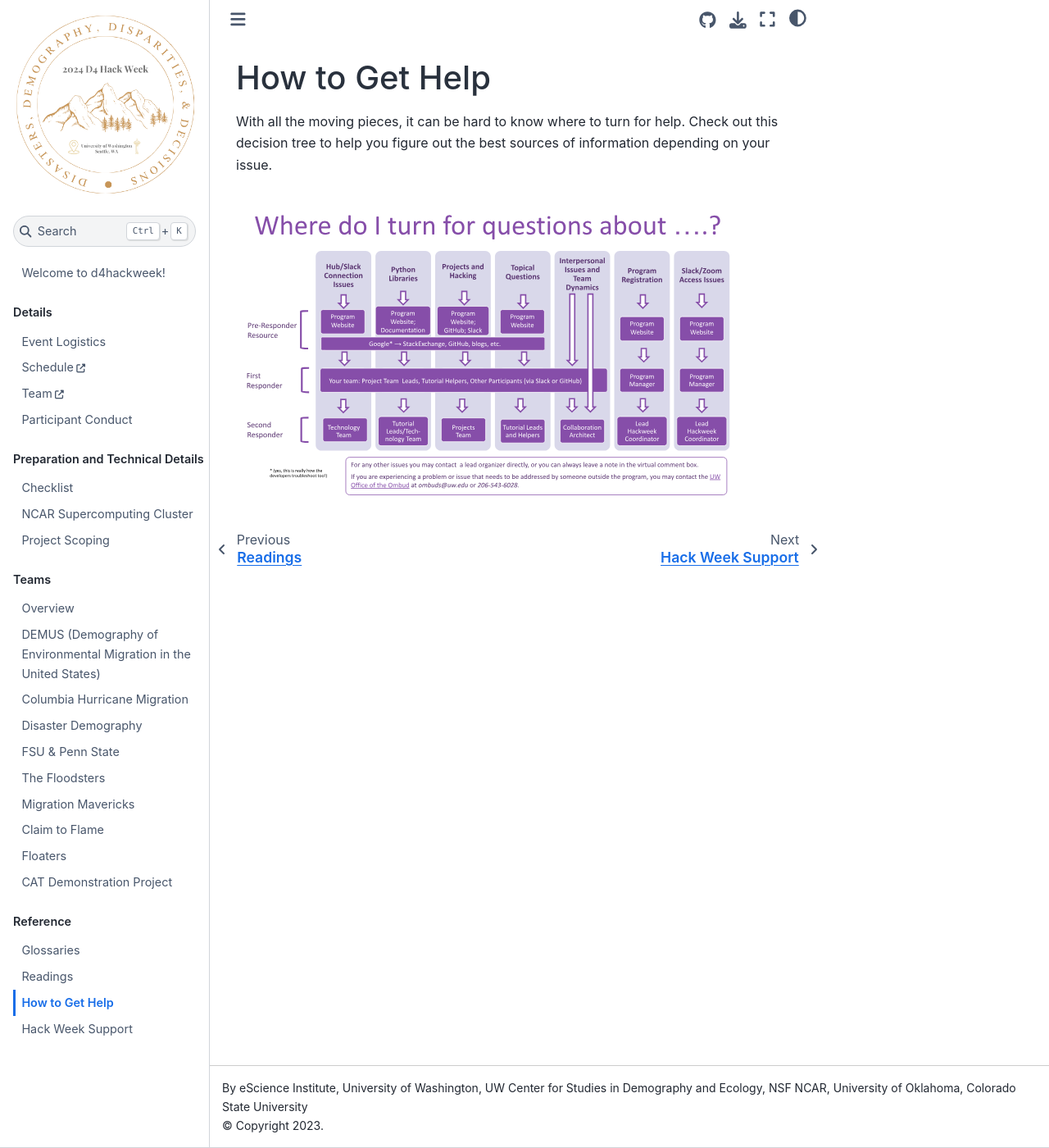
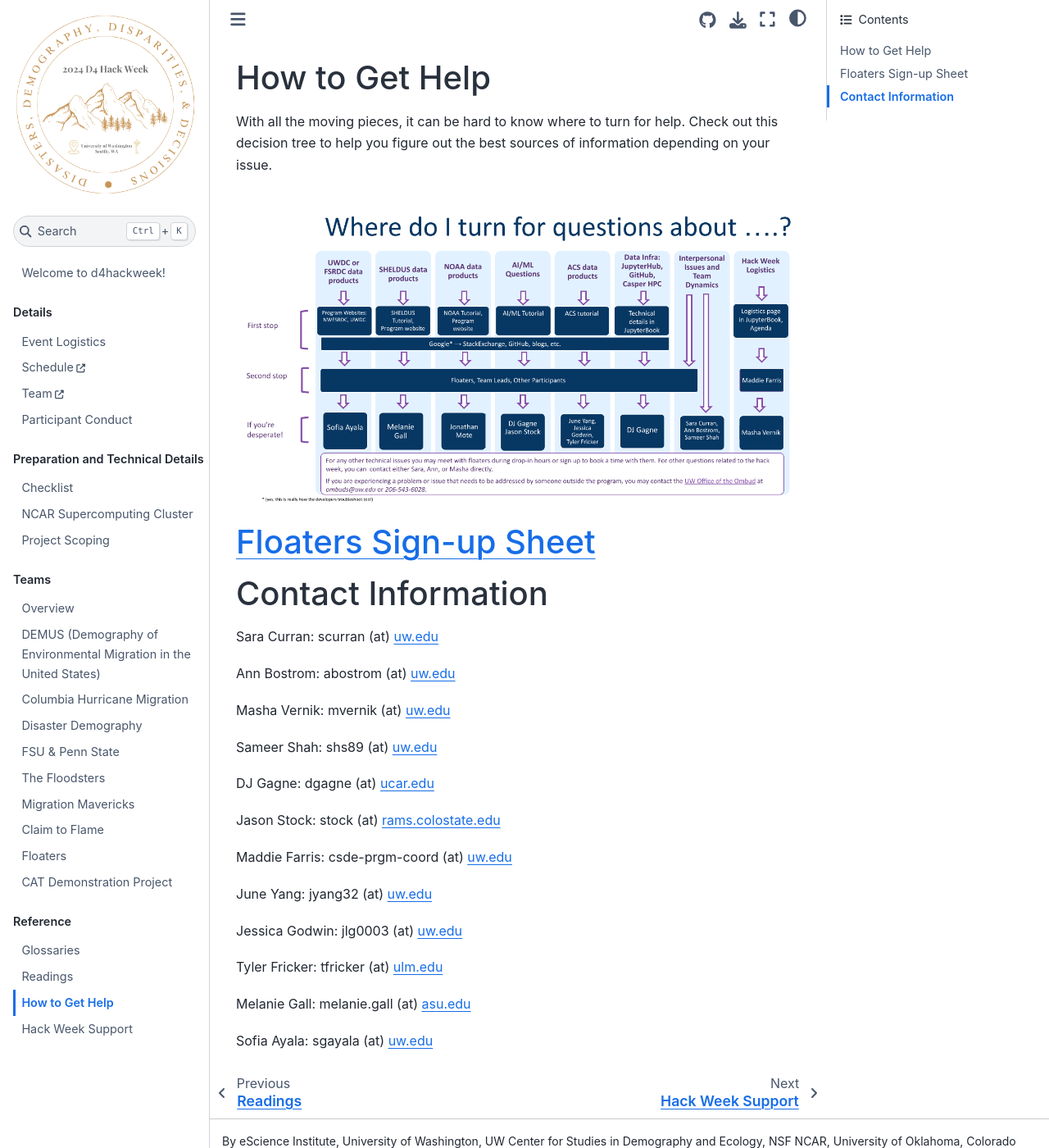
Before and after one commit to d4hackweek/d4book, a Jupyter Book: the page built from book/reference/questions.md, in a window 1280 px wide and 1400 px high. Shown: the whole window at 82% size. Built offline with Jupyter Book 1.0.4 settings and Sphinx 7.4.7 and the Sphinx Book theme 1.1.4, drawn with Linux system fonts in a browser that asks for light colours; pages that are not in the unit, such as notebooks, are missing from menus.

Commit message:
How to get help
Added how to get help page, added image referenced in how to get help page, edited floaters team page to include brief description + signup sheet

```diff
--- a/book/reference/questions.md
+++ b/book/reference/questions.md
@@ -3,4 +3,31 @@
 With all the moving pieces, it can be hard to know where to turn for help.
 Check out this decision tree to help you figure out the best sources of information depending on your issue.
 
-![ques_dec_tree](../img/SupportDecisionTree.svg)
+![ques_dec_tree](../img/get-help.png)
+
+# [Floaters Sign-up Sheet](https://docs.google.com/spreadsheets/d/1Tt4WAMBPlYKBaddAqw13D6AKEP9F5x02fXkjWP9sKzA/edit?gid=0#gid=0)
+
+# Contact Information
+Sara Curran: scurran (at) uw.edu
+
+Ann Bostrom: abostrom (at) uw.edu
+
+Masha Vernik: mvernik (at) uw.edu
+
+Sameer Shah: shs89 (at) uw.edu
+
+DJ Gagne: dgagne (at) ucar.edu
+
+Jason Stock: stock (at) rams.colostate.edu
+
+Maddie Farris: csde-prgm-coord (at) uw.edu
+
+June Yang: jyang32 (at) uw.edu
+
+Jessica Godwin: jlg0003 (at) uw.edu
+
+Tyler Fricker: tfricker (at) ulm.edu
+
+Melanie Gall: melanie.gall (at) asu.edu
+
+Sofia Ayala: sgayala (at) uw.edu
```
Also changed, not shown: book/teams/08.md (+5 -0 lines), book/img/get-help.png (added).
